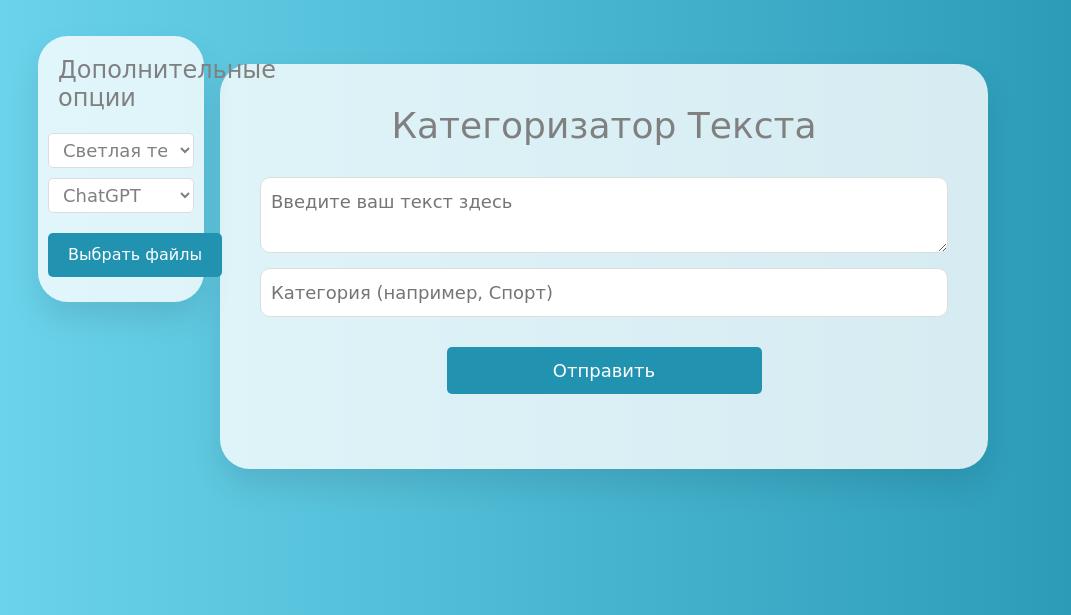
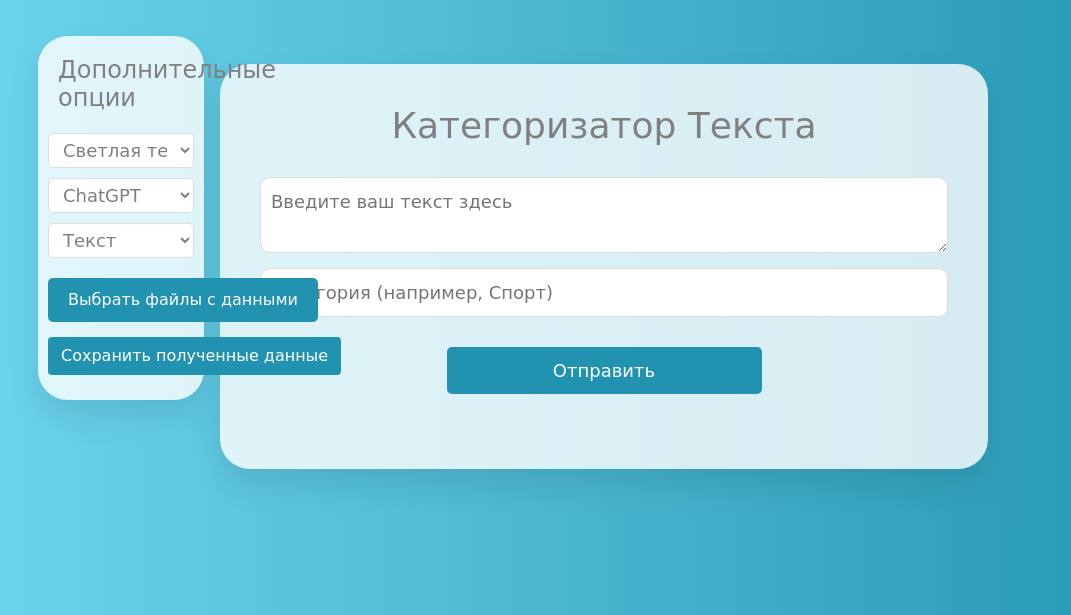
Before and after one commit to Nikichop/Diplom, a Flask app: page / in a window 1280 px wide. Shown: the top 615 px of the page, without its empty margins (36-1107 px from the left). Run offline with Flask 3, Linux system fonts and the light colour scheme; some libraries are stand-ins or nearby versions.

Commit message:
New commit

```diff
--- a/app.py
+++ b/app.py
@@ -16,6 +16,7 @@ def process():
     text = request.form['text']
     categories = request.form['category'].split(',')
     api_choice = request.form['apiChoice']
+    response_format = request.form.get('responseFormat', 'text')  # Добавленный параметр для выбора формата ответа
 
     results = {}
 
@@ -36,7 +37,15 @@ def process():
 
     if results:
         print(f'Общее время выполнения: {end_time - start_time} секунд')
-        return jsonify(results)
+        if response_format == 'json':
+            return jsonify({
+                "information": [
+                    {"category": key, "text": value}
+                    for key, value in results.items()
+                ]
+            })
+        else:
+            return jsonify(results)
     else:
         return jsonify({'error': 'Нет данных для обработки'}), 500
 
--- a/static/style.css
+++ b/static/style.css
@@ -221,30 +221,6 @@ button[type="submit"] {
     border: 1px solid #444;
 }
 
-.theme-selector, .api-selector {
-    display: block;
-    width: 100%;
-    margin-top: 10px;
-    padding: 5px 10px;
-    border-radius: 5px;
-    border: 1px solid #ddd;
-    background-color: white;
-    color: gray;
-    transition: all 0.3s ease;
-    font-family: 'Montserrat', cursive;
-}
-
-.theme-selector:focus, .api-selector:focus {
-    border-color: #2193b0;
-    box-shadow: 0 0 8px rgba(33, 147, 176, 0.5);
-}
-
-.dark-theme .theme-selector, .dark-theme .api-selector {
-    background-color: #333;
-    color: #fff;
-    border: 1px solid #444;
-}
-
 .light-theme #result {
     color: black;
 }
--- a/templates/index.html
+++ b/templates/index.html
@@ -12,7 +12,7 @@
 <body class="light-theme">
 <div class="side-container">
     <h3>Дополнительные опции</h3>
-    <select id="themeChoice" name="Theme" class="theme-selector">
+    <select id="themeChoice" name="Theme" class="api-selector">
         <option value="light-theme">Светлая тема</option>
         <option value="dark-theme">Темная тема</option>
     </select>
@@ -20,10 +20,15 @@
         <option value="chatgpt">ChatGPT</option>
         <option value="gigachat">GigaChat</option>
     </select>
+    <select id="responseFormat" name="responseFormat" class="api-selector">
+        <option value="text">Текст</option>
+        <option value="json">JSON</option>
+    </select>
     <div class="file-upload-wrapper">
-        <button type="button" class="btn file-upload-button">Выбрать файлы</button>
+        <button type="button" class="btn file-upload-button">Выбрать файлы с данными</button>
         <input type="file" id="fileInput" accept=".txt" multiple style="display: none;"/>
     </div>
+    <button type="button" id="saveButton" class="btn">Сохранить полученные данные</button>
 </div>
 <div class="container">
     <h2 class="text-center">Категоризатор Текста</h2>
```
Also changed, not shown: static/script.js (+24 -4 lines).
